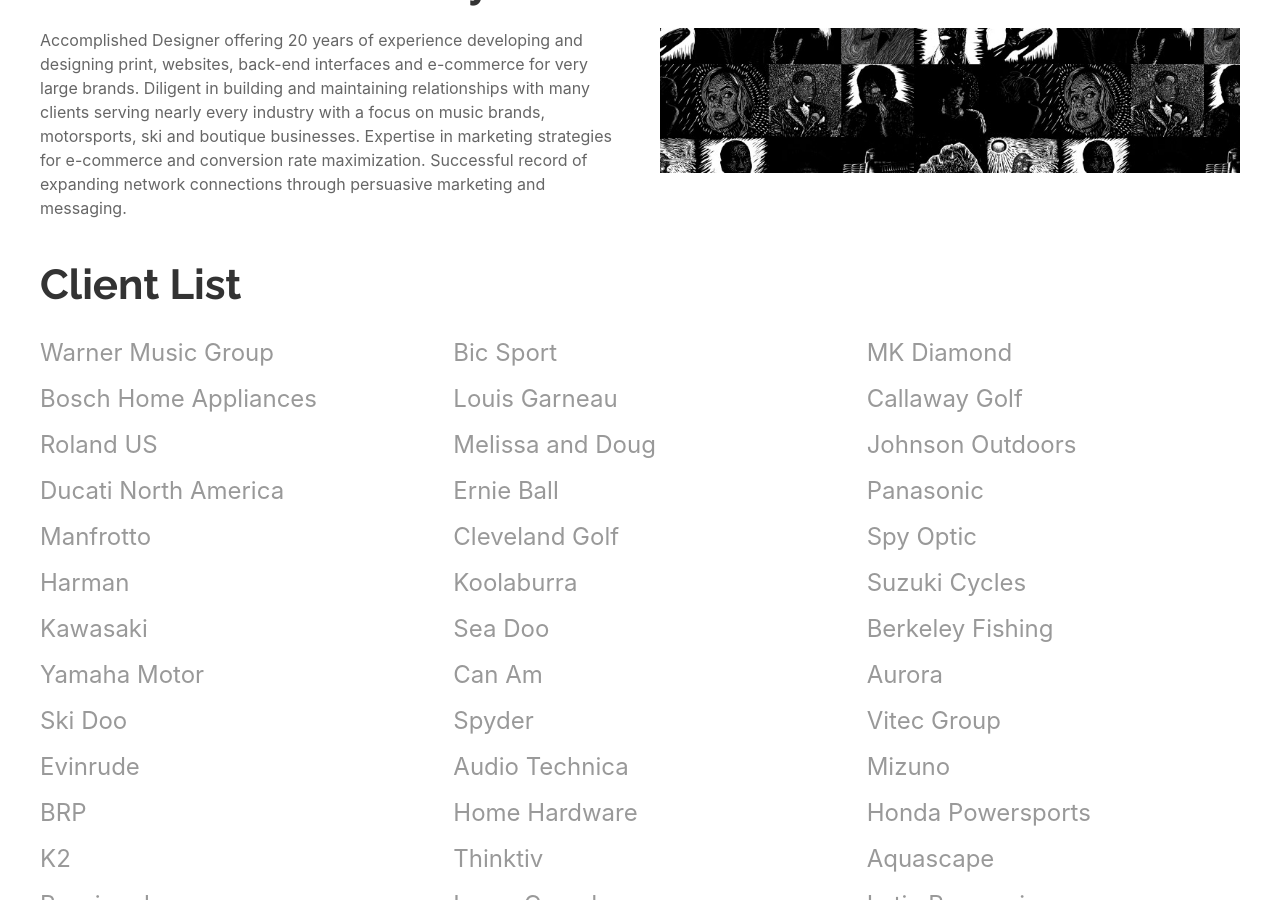
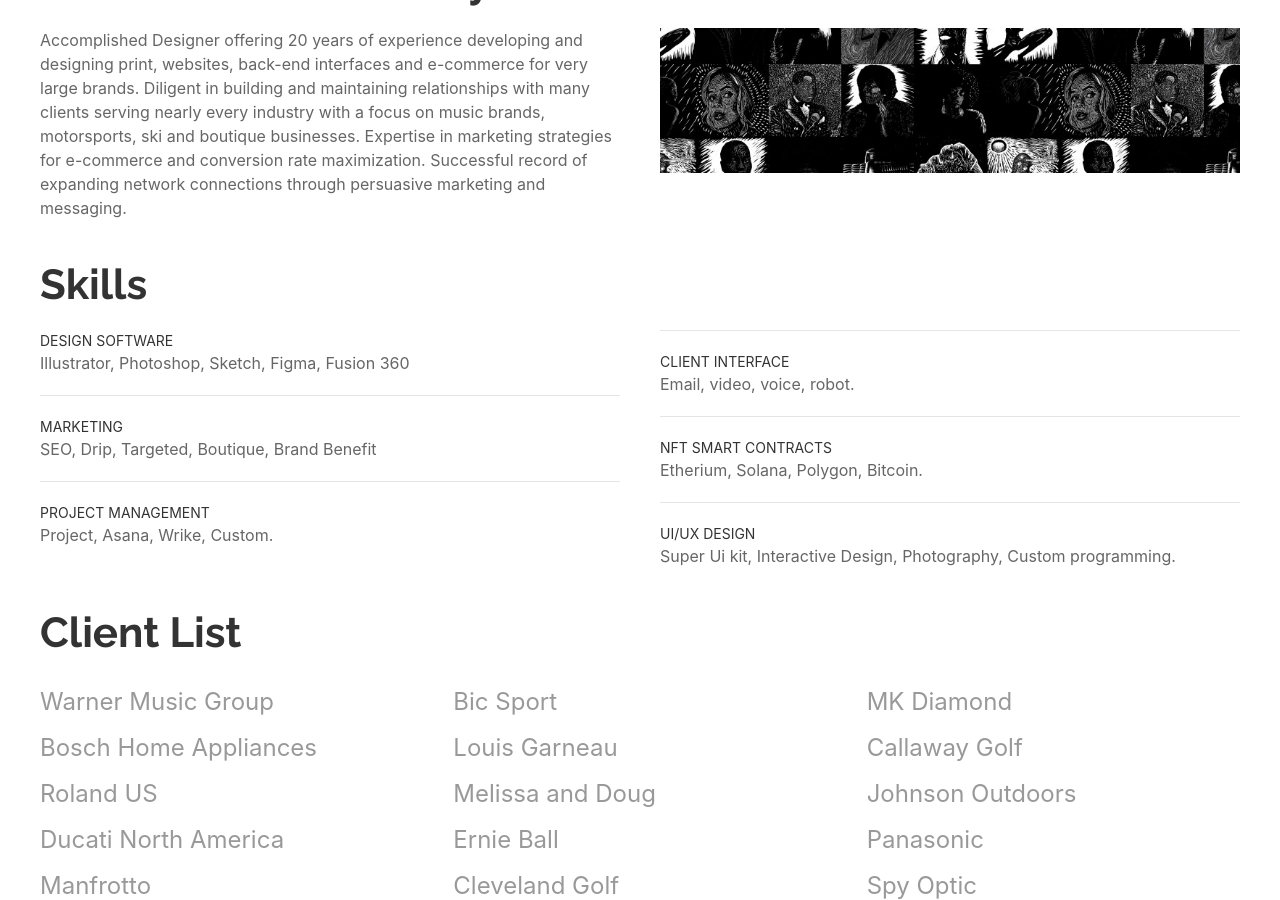
Before and after one commit to kre8t/kre8t.github.io, a Jekyll site: the page built from _pages/resume.md, in a window 1280 px wide and 900 px high, scrolled down 533 px. Built offline with Jekyll 4.4.1, drawn with Linux system fonts in a browser that asks for light colours.

Commit message:
updated skills on resume template

```diff
--- a/_includes/skills.html
+++ b/_includes/skills.html
@@ -0,0 +1,14 @@
+<dl class="uk-description-list uk-description-list-divider uk-column-1-2@l">
+    <dt>Design Software</dt>
+    <dd>Illustrator, Photoshop, Sketch, Figma, Fusion 360</dd>
+    <dt>Marketing</dt>
+    <dd>SEO, Drip, Targeted, Boutique, Brand Benefit</dd>
+    <dt>Project Management</dt>
+    <dd>Project, Asana, Wrike, Custom.</dd>
+    <dt>Client Interface</dt>
+    <dd>Email, video, voice, robot.</dd>
+    <dt>NFT Smart Contracts</dt>
+    <dd>Etherium, Solana, Polygon, Bitcoin.</dd>
+    <dt>UI/UX Design</dt>
+    <dd>Super Ui kit, Interactive Design, Photography, Custom programming.</dd>
+</dl>
--- a/_pages/resume.md
+++ b/_pages/resume.md
@@ -20,6 +20,9 @@
 <img class="uk-width-1-1" src="{{ "/assets/img/resume-preview.jpg" | relative_url }}" width="800" height="200">
 </div></div>
 
+# Skills
+{% include skills.html %}
+
 # Client List
 {% include clientlist.html %}
 
```
